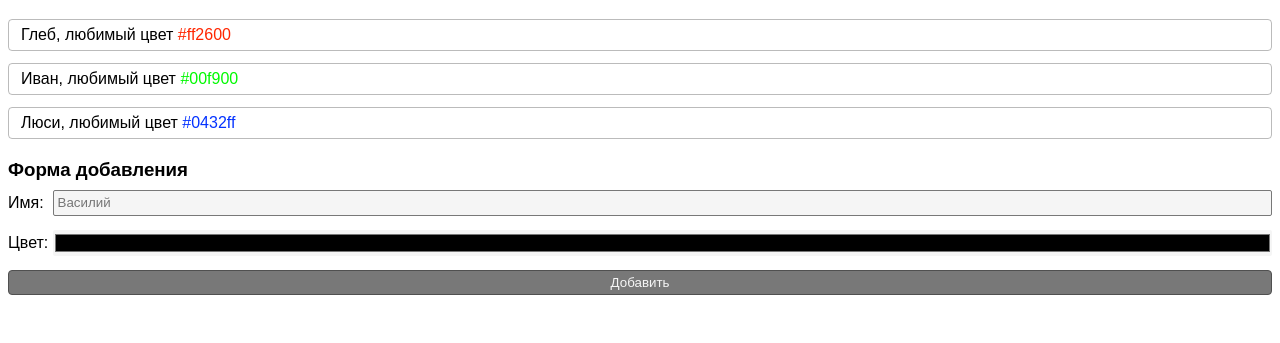
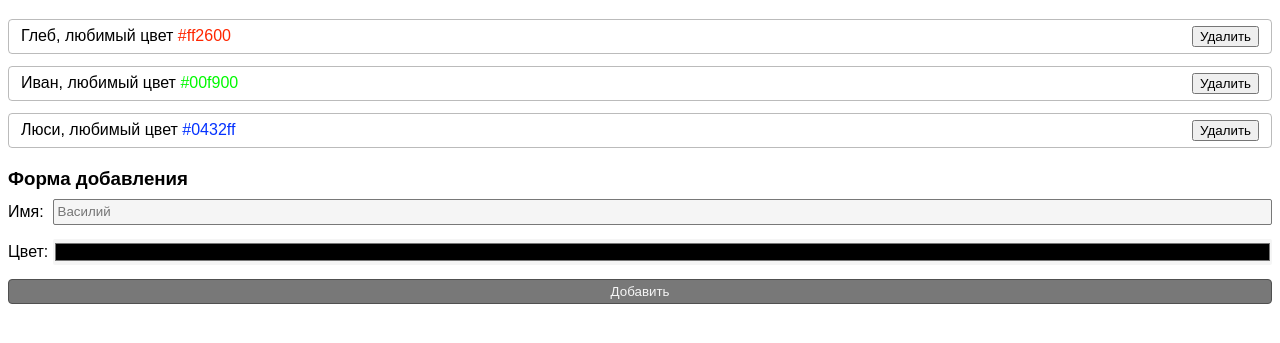
Before and after one commit to KitLeonov/DOMrepo2, a website built with Parcel: page index.html in a window 1280 px wide. Shown: the part 61-404 px from the top of the page. Built offline with nearby package versions, Linux system fonts and the light colour scheme.

Commit message:
DOM2 practic

```diff
--- a/index.html
+++ b/index.html
@@ -1,5 +1,6 @@
 <!DOCTYPE html>
 <html>
+
 <head>
   <meta charset="utf-8" />
   <title>Урок "Обработчики событий на динамических элементах разметки"</title>
@@ -9,36 +10,14 @@
 <body>
   <h1>Любимые цвета студентов</h1>
   <ul class="students" id="list">
-      <li class="student">
-        <p class="student-name">
-          Глеб, любимый цвет
-          <span style="color: #ff2600;">#ff2600</span>
-        </p>
-      </li>
-      <li class="student">
-        <p class="student-name">
-          Иван, любимый цвет
-          <span style="color: #00f900;">#00f900</span>
-        </p>
-      </li>
-      <li class="student">
-        <p class="student-name">
-          Люси, любимый цвет
-          <span style="color: #0432ff;"> #0432ff</span>
-        </p>
-      </li>
+
   </ul>
 
   <div class="form">
     <h3 class="form-title">Форма добавления</h3>
     <div class="form-row">
       Имя:&nbsp;&nbsp;
-        <input
-          type="text"
-          id="name-input"
-          class="input"
-          placeholder="Василий"
-        />
+      <input type="text" id="name-input" class="input" placeholder="Василий" />
     </div>
     <div class="form-row">
       Цвет:&nbsp;
@@ -49,5 +28,6 @@
   </div>
 </body>
 
-	<script src="src/index.js">
+<script src="src/index.js"></script>
+
 </html>
--- a/src/index.js
+++ b/src/index.js
@@ -2,6 +2,98 @@ const buttonElement = document.getElementById("add-button");
 const listElement = document.getElementById("list");
 const nameInputElement = document.getElementById("name-input");
 const colorInputElement = document.getElementById("color-input");
+
+
+const studentElements = document.querySelectorAll('.student');
+const colorElements = document.querySelectorAll('span');
+const elements = document.querySelectorAll('body');
+const bodyElement = elements[0];
+const deleteButtonsElements = document.querySelectorAll('.delete-button');
+
+
+const students = [
+  {
+    name: "Глеб",
+    color: "#ff2600",
+    isLover: false,
+  },
+  {
+    name: "Иван",
+    color: "#00f900",
+    isLover: false,
+  },
+  {
+    name: "Люси",
+    color: "#0432ff",
+    isLover: true,
+  },
+];
+
+const renderStudents = () => {
+  const studentsHtml = students.map((student, index) => {
+    return `<li class="student" data-color="${student.color}" data-name="${student.name}">
+      <p class="student-name">
+        ${student.name}, любимый цвет
+        <span style="color: ${student.color}"> ${student.color}</span>
+      </p>
+      <button data-index="${index}" class="button-delete">Удалить</button>
+    </li>`;
+  })
+    .join("");
+
+  listElement.innerHTML = studentsHtml;
+
+  initEventListeners();
+  colorEventListeners();
+  initDeleteButtonsListeners();
+  isLoverListeners();
+};
+
+
+
+const colorEventListeners = () => {
+  const colorElements = document.querySelectorAll('span');
+  const elements = document.querySelectorAll('body');
+  const bodyElement = elements[0];
+  for (const colorElement of colorElements) {
+    colorElement.addEventListener('click', () => {
+      bodyElement.style.backgroundColor = 'red';
+    });
+  }
+};
+
+const initEventListeners = () => {
+  const studentElements = document.querySelectorAll('.student');
+  for (const studentElement of studentElements) {
+    studentElement.addEventListener('click', () => {
+      console.log(studentElement.dataset.color);
+      console.log(`Приветсвую, ${studentElement.dataset.name}`);
+    });
+  }
+};
+
+const initDeleteButtonsListeners = () => {
+  const deleteButtonsElements = document.querySelectorAll('.button-delete');
+
+  for (const deleteButtonElement of deleteButtonsElements) {
+    deleteButtonElement.addEventListener('click', () => {
+      console.log('Удаляю элемент...');
+      const index = deleteButtonElement.dataset.index;
+      students.splice(index, 1);
+      renderStudents();
+    });
+  }
+};
+
+const isLoverListeners = () => {
+  for (student of students) {
+    if (student.isLover === true) {
+      student.color = `#FF8000`;
+    }
+  };
+};
+
+renderStudents();
 
 buttonElement.addEventListener("click", () => {
   nameInputElement.classList.remove("input-error");
@@ -11,14 +103,11 @@ buttonElement.addEventListener("click", () => {
     return;
   }
 
-  listElement.innerHTML =
-    listElement.innerHTML +
-    `<li class="student">
-        <p class="student-name">
-          ${nameInputElement.value}, любимый цвет
-          <span style="color: ${colorInputElement.value}"> ${colorInputElement.value}</span>
-        </p>
-      </li>`;
+  students.push({
+    name: nameInputElement.value,
+    color: colorInputElement.value,
+  });
 
+  renderStudents();
   nameInputElement.value = "";
 });
```
Lines whose indentation alone changed are shown as unchanged.
